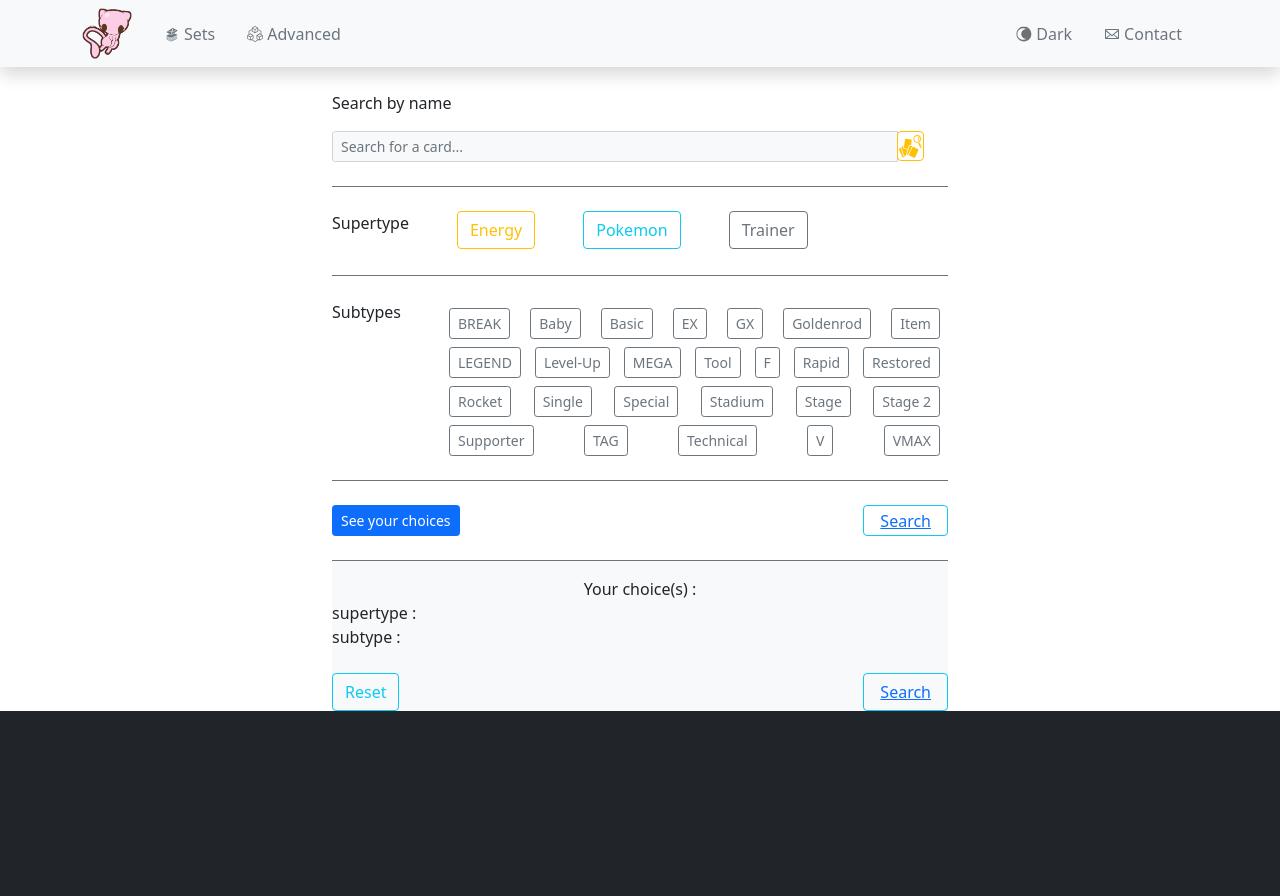
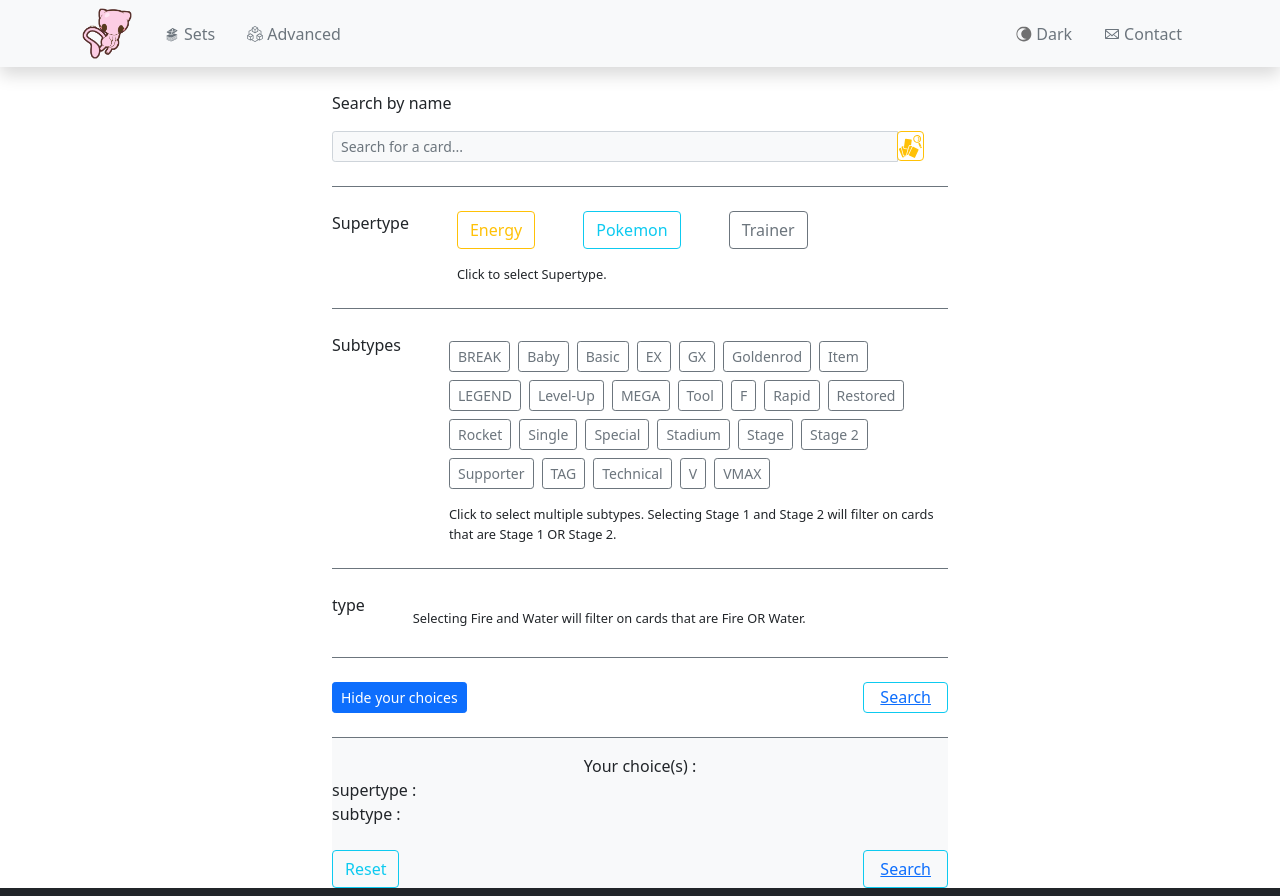
Before and after one commit to Samuel-Marien/pokedex, a React (Create React App) app: page /advanced in a window 1280 px wide. Before the commit the page ends 800 px from the top, so only its background shows below. Built offline with nearby package versions, Linux system fonts and the light colour scheme; what pokemontcgsdk would draw is missing.

Commit message:
refactor(advanced): refactor searchblock for more easly changes

```diff
--- a/src/pages/Advanced.js
+++ b/src/pages/Advanced.js
@@ -81,7 +81,7 @@ const Advanced = () => {
     name: PropTypes.string
   }
 
-  function Example(props) {
+  function ChoicesBoard(props) {
     const { children } = props
     const [open, setOpen] = useState(true)
 
@@ -90,11 +90,11 @@ const Advanced = () => {
         <div className="d-flex justify-content-between">
           <Button
             onClick={() => setOpen(!open)}
-            aria-controls="example-collapse-text"
+            aria-controls="choices-collapse-text"
             aria-expanded={open}
             size="sm"
           >
-            See your choices
+            {open ? 'Hide your choices' : 'See your choices'}
           </Button>
           <Button
             type="submit"
@@ -107,13 +107,34 @@ const Advanced = () => {
             </Link>
           </Button>
         </div>
-
         <Fade in={open}>{children}</Fade>
       </div>
     )
   }
 
-  Example.propTypes = {
+  ChoicesBoard.propTypes = {
+    children: PropTypes.node
+  }
+
+  const SearchBlock = (props) => {
+    const { name, children, text } = props
+
+    return (
+      <div className="mt-4 pt-4 d-flex flex-column flex-md-row justify-content-start border-top border-secondary">
+        <p className="me-5">{name}</p>
+        <div>
+          {children}
+          <p className="fw-light p-0 m-0 mt-3" style={{ fontSize: '.8rem' }}>
+            {text}
+          </p>
+        </div>
+      </div>
+    )
+  }
+
+  SearchBlock.propTypes = {
+    name: PropTypes.string,
+    text: PropTypes.string,
     children: PropTypes.node
   }
 
@@ -130,9 +151,7 @@ const Advanced = () => {
         </div>
 
         {/* search by superType  */}
-        <div className="mt-4 pt-4 d-flex flex-column flex-md-row border-top border-secondary">
-          <p className="me-5">Supertype</p>
-          <div>
+        <SearchBlock name="Supertype" text="Click to select Supertype.">
           <ButtonToolbar aria-label="Toolbar with button groups">
             <Button
               onClick={handleSuperType}
@@ -158,19 +177,25 @@ const Advanced = () => {
               Trainer
             </Button>
           </ButtonToolbar>
-          </div>
-        </div>
+        </SearchBlock>
 
         {/* search by Subtypes  */}
-        <div className="mt-4 pt-4 d-flex flex-column flex-md-row  border-top border-secondary">
-          <p className="p-0 m-0 me-5">Subtypes</p>
-          <div className="d-flex flex-wrap justify-content-between align-items-center">
+        <SearchBlock
+          name="Subtypes"
+          text="Click to select multiple subtypes. Selecting Stage 1 and Stage 2 will filter on cards that are Stage 1 OR Stage 2."
+        >
           {subtypeArray.map((elem, index) => {
             return <SubtypeButton key={index} name={elem} />
           })}
-          </div>
-        </div>
-        <Example>
+        </SearchBlock>
+
+        {/* choice by type  */}
+        <SearchBlock
+          name="type"
+          text="Selecting Fire and Water will filter on cards that are Fire OR Water."
+        ></SearchBlock>
+
+        <ChoicesBoard>
           <div className="bg-light mt-4 pt-3 border-top border-secondary">
             <p className="text-center m-0 p-0">Your choice(s) :</p>
             <div>
@@ -207,7 +232,7 @@ const Advanced = () => {
               </div>
             </div>
           </div>
-        </Example>
+        </ChoicesBoard>
       </div>
     </div>
   )
```
Lines whose indentation alone changed are shown as unchanged.
